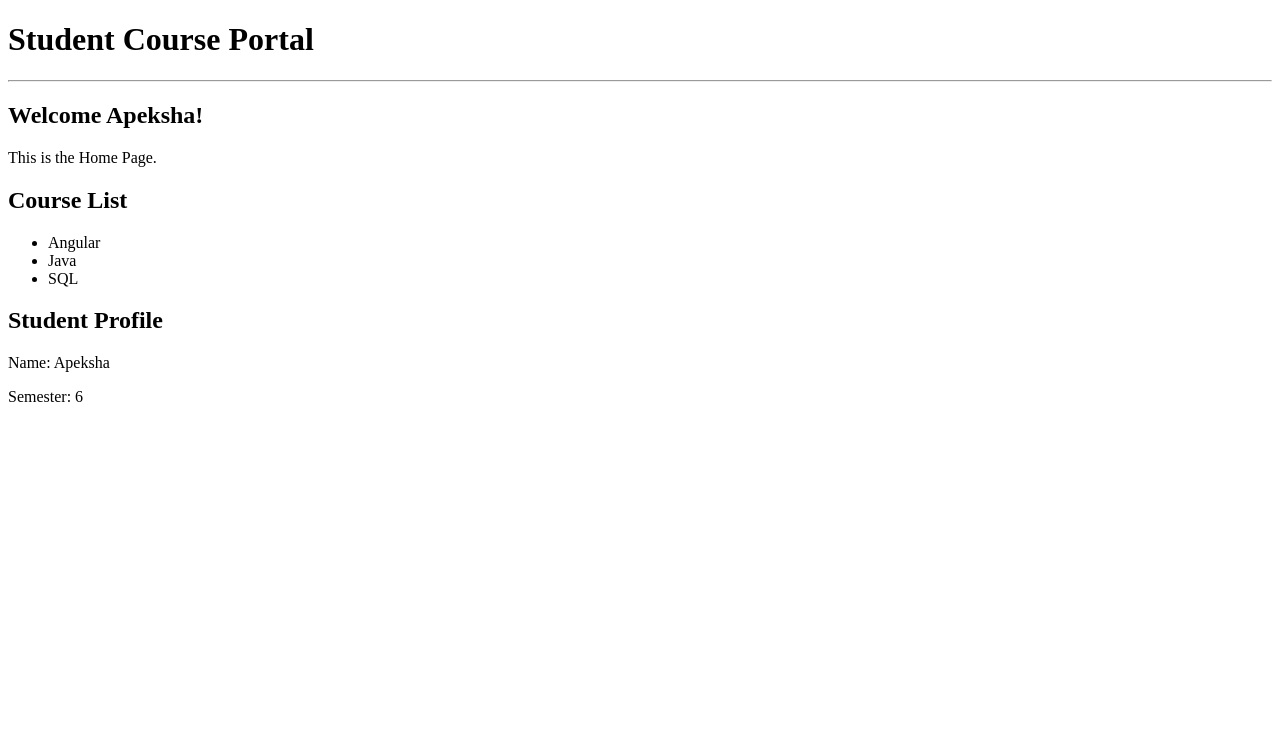
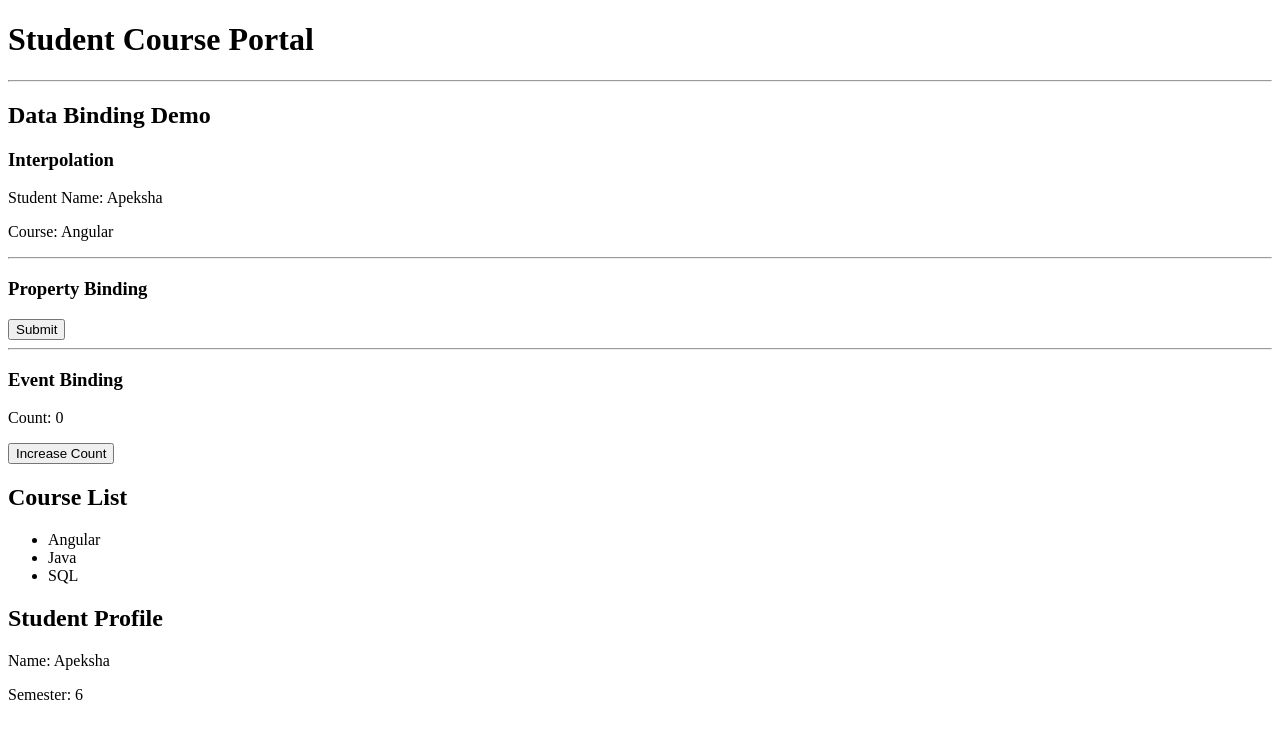
Before and after one commit to gsapeksha/cogni_hands-on-exercise, an Angular app: page / in a window 1280 px wide. Shown: the top 738 px of the page. Built offline with nearby package versions, Linux system fonts and the light colour scheme.

Commit message:
Hands-On 2 - Implemented data binding

```diff
--- a/src/app/pages/home/home.html
+++ b/src/app/pages/home/home.html
@@ -1,3 +1,22 @@
-<h2>Welcome Apeksha!</h2>
+<h2>Data Binding Demo</h2>
 
-<p>This is the Home Page.</p>
+<h3>Interpolation</h3>
+<p>Student Name: {{ studentName }}</p>
+<p>Course: {{ course }}</p>
+
+<hr>
+
+<h3>Property Binding</h3>
+<button [disabled]="isDisabled">
+  Submit
+</button>
+
+<hr>
+
+<h3>Event Binding</h3>
+
+<p>Count: {{ count }}</p>
+
+<button (click)="increaseCount()">
+  Increase Count
+</button>
--- a/src/app/pages/home/home.ts
+++ b/src/app/pages/home/home.ts
@@ -7,4 +7,18 @@ import { Component } from '@angular/core';
   templateUrl: './home.html',
   styleUrl: './home.css',
 })
-export class Home {}
+export class Home {
+
+  studentName = 'Apeksha';
+
+  course = 'Angular';
+
+  isDisabled = false;
+
+  count = 0;
+
+  increaseCount() {
+    this.count++;
+  }
+
+}
```
